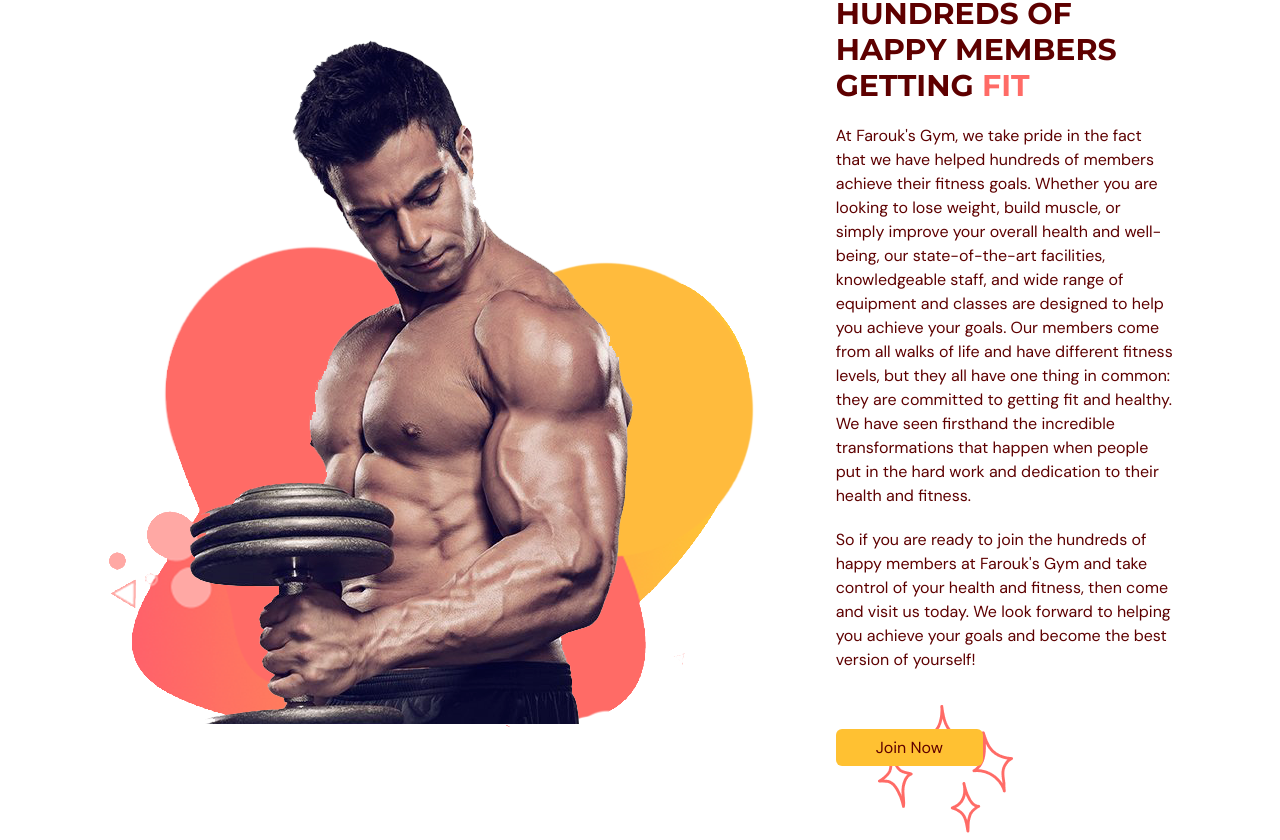
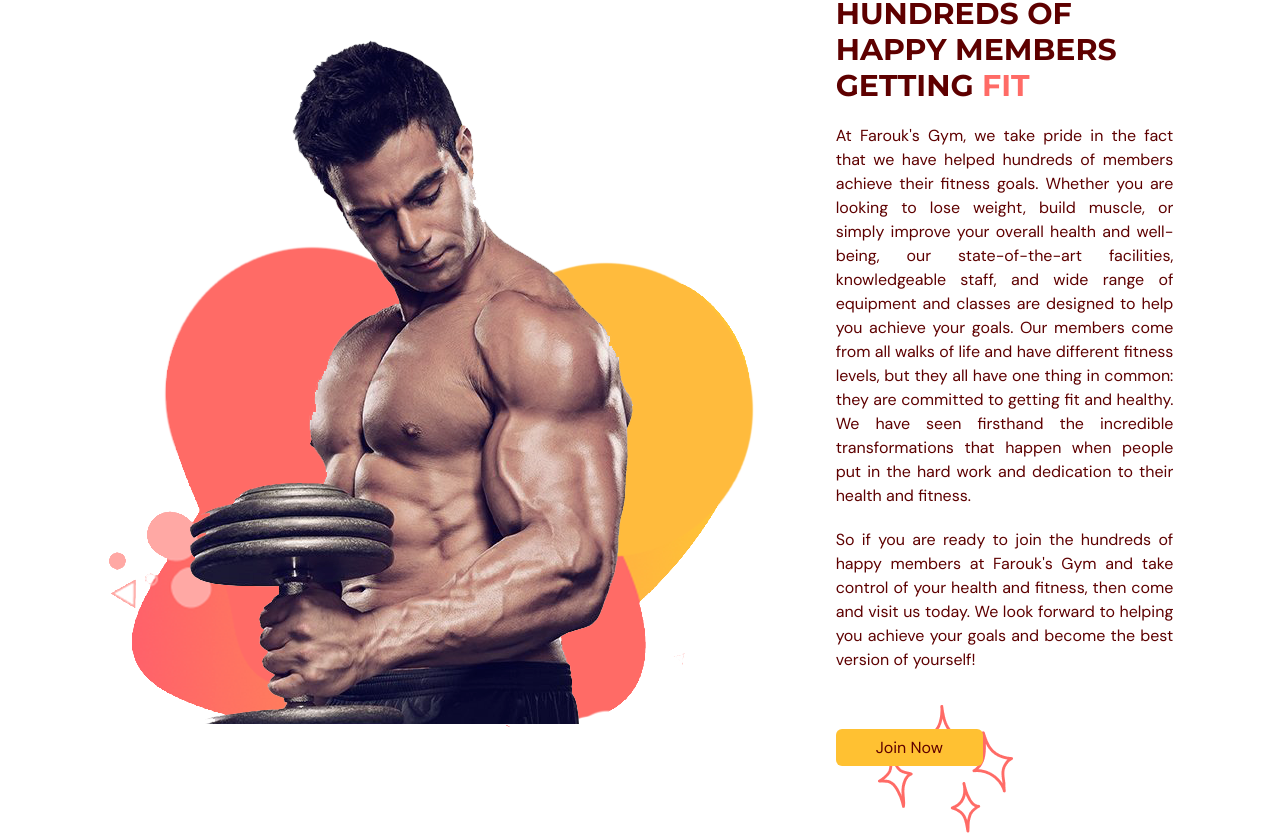
Before and after one commit to farouk-allani/fitness-app, a React (Vite) app: page / in a window 1280 px wide. Shown: the part 1500-2340 px from the top of the page. Built offline with nearby package versions, Linux system fonts and the light colour scheme.

Commit message:
feat: init classes component

```diff
--- a/src/scenes/benefits/index.tsx
+++ b/src/scenes/benefits/index.tsx
@@ -130,7 +130,7 @@
                 visible: { opacity: 1, x: 0 },
               }}
             >
-              <p className="my-5">
+              <p className="my-5 text-justify">
               At Farouk's Gym, we take pride in the fact that we have helped hundreds of members
                achieve their fitness goals. Whether you are looking to lose weight, build muscle,
                 or simply improve your overall health and well-being, our state-of-the-art facilities,
@@ -140,7 +140,7 @@
  common: they are committed to getting fit and healthy. We have seen firsthand the incredible transformations
   that happen when people put in the hard work and dedication to their health and fitness.
               </p>
-              <p className="mb-5">
+              <p className="mb-5 text-justify">
               So if you are ready to join the hundreds of happy members at Farouk's Gym and take control of your
                health and fitness, then come and visit us today. We look forward to helping you achieve your goals
                 and become the best version of yourself!
--- /dev/null
+++ b/src/scenes/ourClasses/index.tsx
@@ -0,0 +1,11 @@
+import React from 'react'
+
+type Props = {}
+
+const OurClasses = (props: Props) => {
+  return (
+    <div>OurClasses</div>
+  )
+}
+
+export default OurClasses
```
